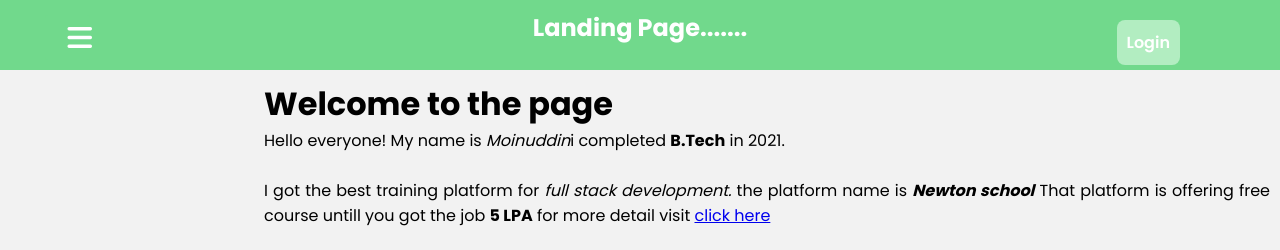
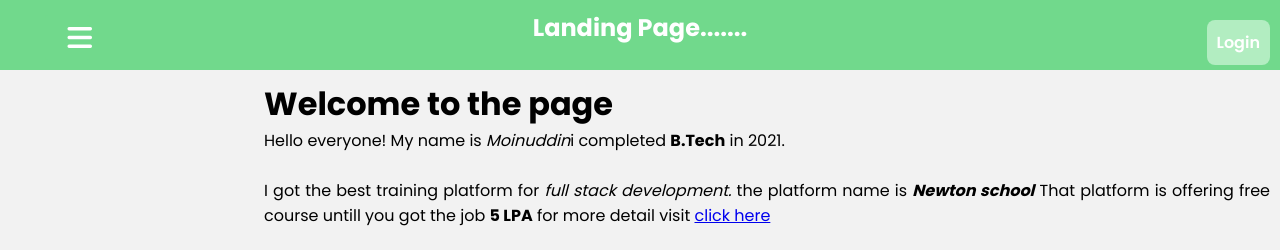
Before and after one commit to moinuddin7786/landing-page, a plain HTML site: page index.html in a window 1280 px wide. Shown: the top 250 px of the page. Drawn offline with nearby package versions, Linux system fonts and the light colour scheme.

Commit message:
Update style.css

```diff
--- a/css/style.css
+++ b/css/style.css
@@ -221,7 +221,7 @@ nav{
 #login-btn {
   position: absolute;
   top: 10px;
-  right: 90px;
+  right: 0;
   background: #b2edc1;
   text-decoration: none;
   padding: 10px;
```
